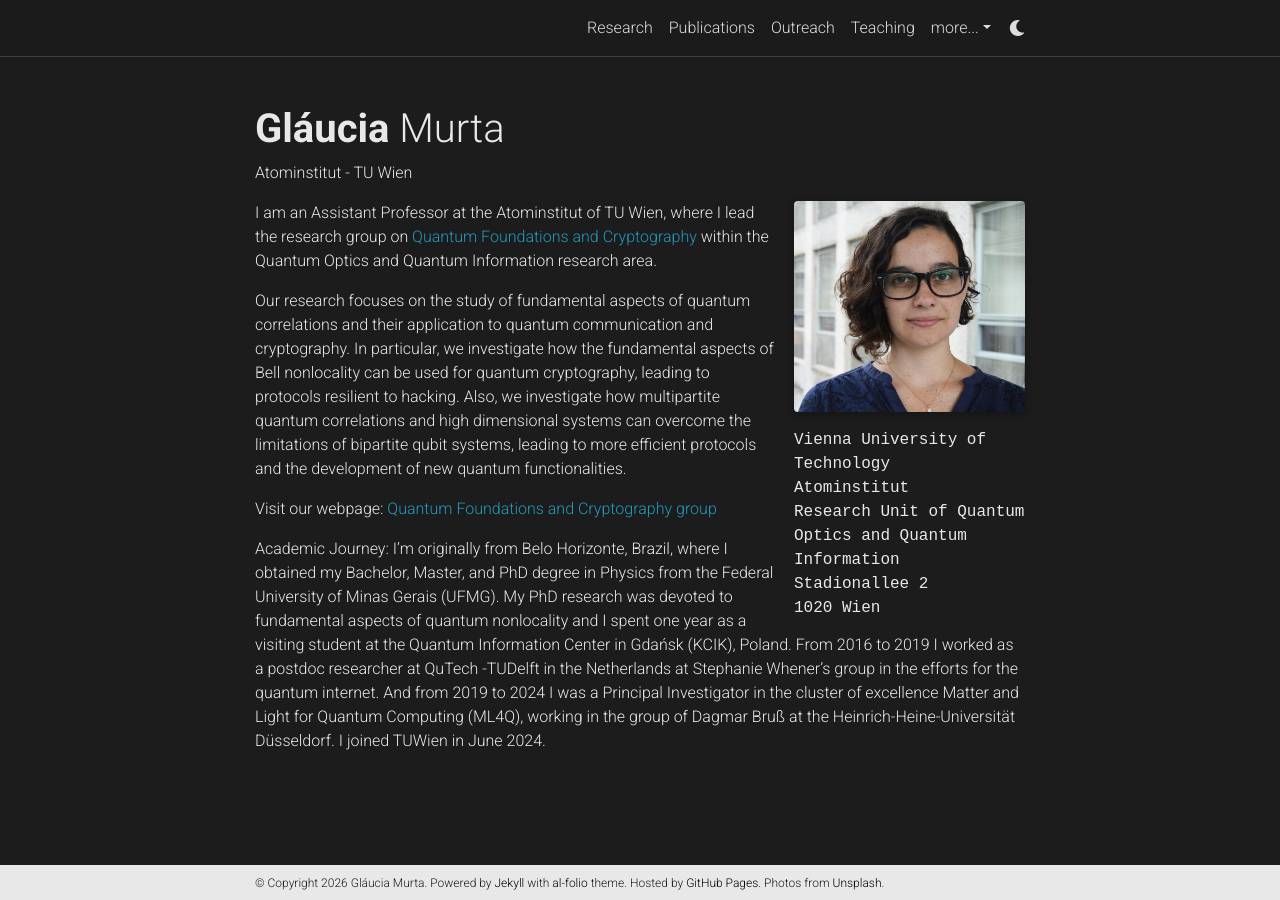
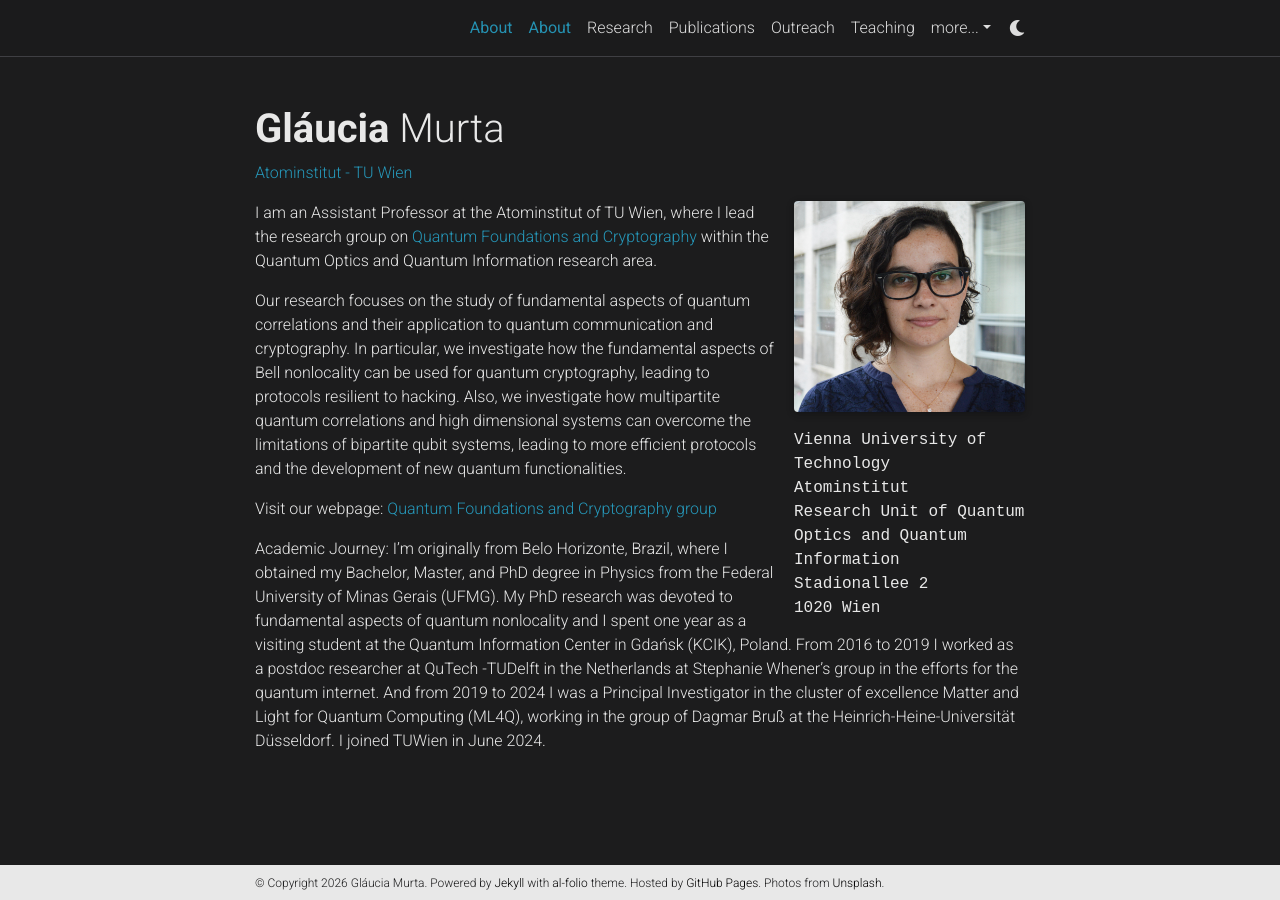
Before and after one commit to glauciamg/glauciamg.github.io, a Jekyll site: the page built from _pages/about.md, in a window 1280 px wide. Built offline with Jekyll 4.4.1, drawn with Linux system fonts in a browser that asks for light colours; full-size pictures stand in for the smaller copies a plugin makes; comment, search, counter and statistics services are not loaded; a style sheet for code colours, icons or effects is not loaded.

Commit message:
Update about.md

```diff
--- a/_pages/about.md
+++ b/_pages/about.md
@@ -1,8 +1,10 @@
 ---
 layout: about
-title:
+title: About
 permalink: /
-subtitle: <a>Atominstitut - TU Wien</a>
+nav: true
+nav_order: 0
+subtitle: <a href="https://www.tuwien.at/en/">Atominstitut - TU Wien</a>
 
 profile:
   align: right
```
